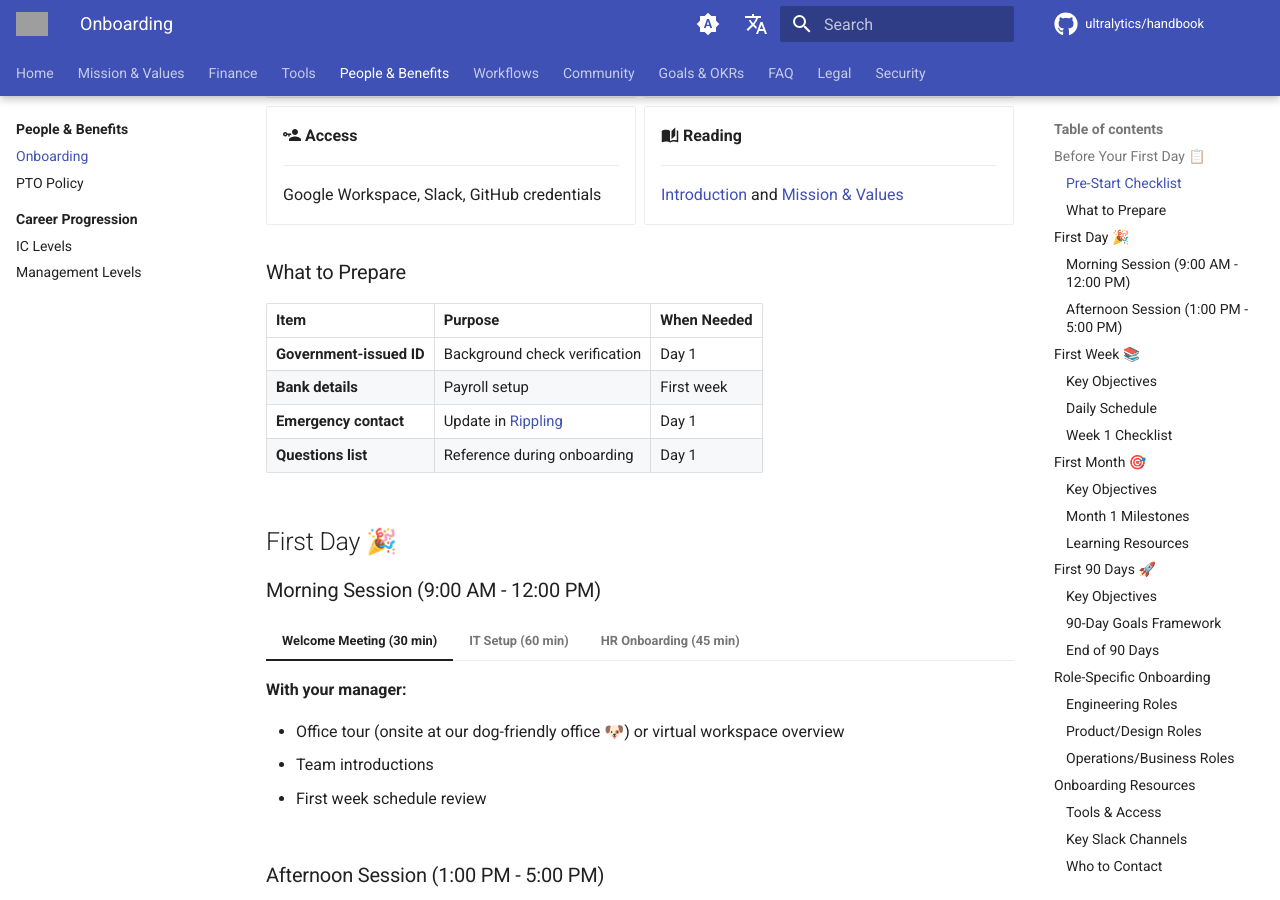
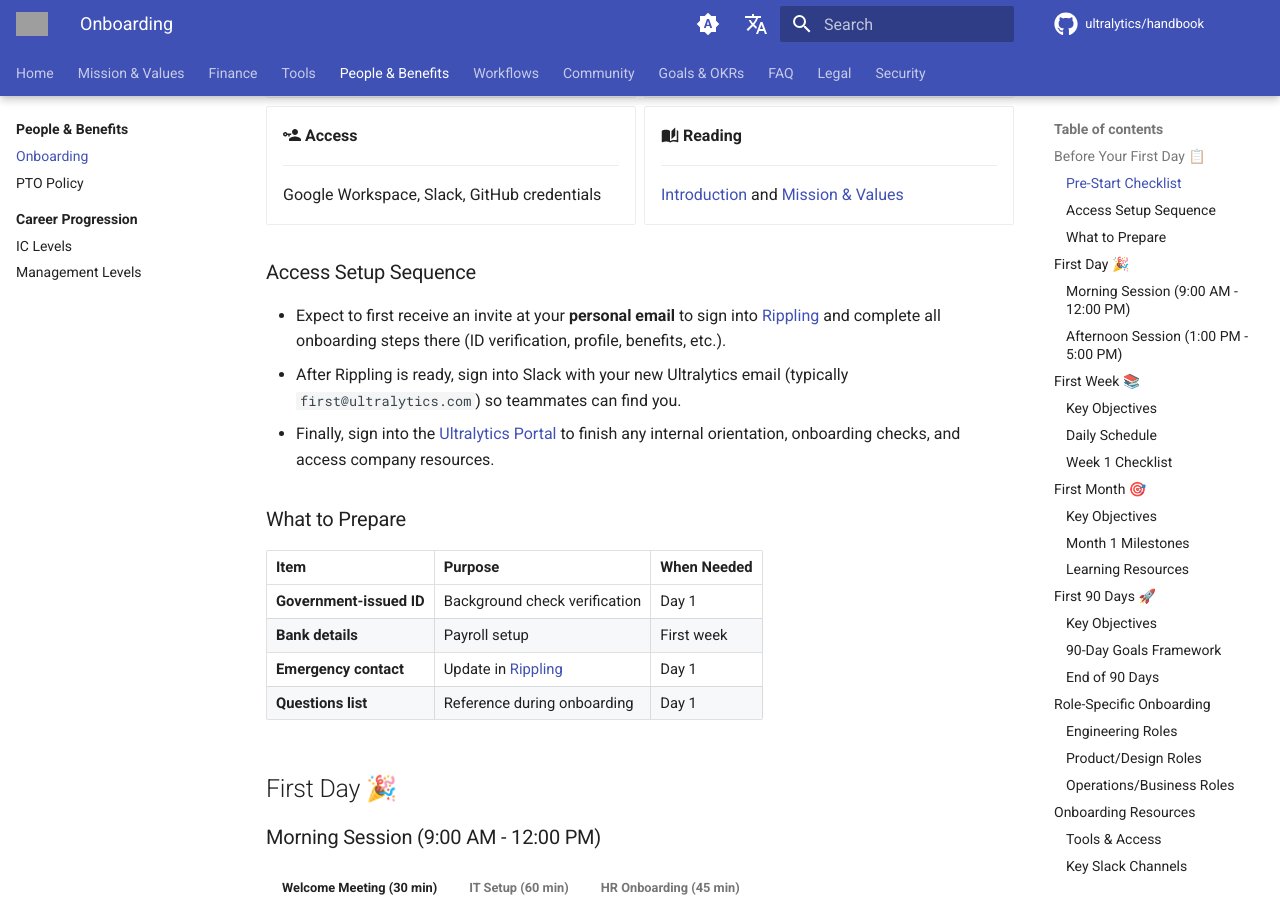
Before and after one commit to ultralytics/handbook, an MkDocs documentation site: the page built from docs/en/people/onboarding.md, in a window 1280 px wide and 900 px high, scrolled down 620 px. Built offline with MkDocs 1.6.1 and Material for MkDocs 9.7.7, drawn with Linux system fonts in a browser that asks for light colours; comment, search, counter and statistics services are not loaded; some of the changed text lies outside the part shown; grey boxes are pictures that could not be loaded.

Commit message:
Fix levels and onboarding

```diff
--- a/docs/en/people/onboarding.md
+++ b/docs/en/people/onboarding.md
@@ -43,6 +43,12 @@
 
 </div>
 
+### Access Setup Sequence
+
+- Expect to first receive an invite at your **personal email** to sign into [Rippling](https://www.rippling.com/) and complete all onboarding steps there (ID verification, profile, benefits, etc.).
+- After Rippling is ready, sign into Slack with your new Ultralytics email (typically `first@ultralytics.com`) so teammates can find you.
+- Finally, sign into the [Ultralytics Portal](https://portal.ultralytics.com) to finish any internal orientation, onboarding checks, and access company resources.
+
 ### What to Prepare
 
 | Item                     | Purpose                                        | When Needed |
@@ -71,6 +77,7 @@
     - Unbox and configure hardware
     - Install Rippling MDM on all devices
     - Set up Google Workspace, Slack, GitHub
+    - Confirm you can log into the [Ultralytics Portal](https://portal.ultralytics.com) after Slack setup; the Portal hosts internal dashboards and onboarding steps (bio, social verification, Gmail Agent settings)
     - Configure email signature (automated)
 
     Contact [helpdesk@ultralytics.com](mailto:helpdesk@ultralytics.com) or `#it-support` on Slack if you need help.
@@ -155,6 +162,7 @@
 - [x] Join key Slack channels: #general, #it-support, #your-team
 - [x] Submit first PR (even if just fixing a typo in docs)
 - [x] Schedule coffee chats with 3-5 people from other teams
+- [x] Finish Ultralytics Portal onboarding tasks (bio/social verification, Gmail Agent enablement if applicable) and bookmark the dashboard
 
 ## First Month 🎯
 
```
Also changed, not shown: docs/en/introduction.md (+1 -0 lines), docs/en/people/index.md (+1 -0 lines).
